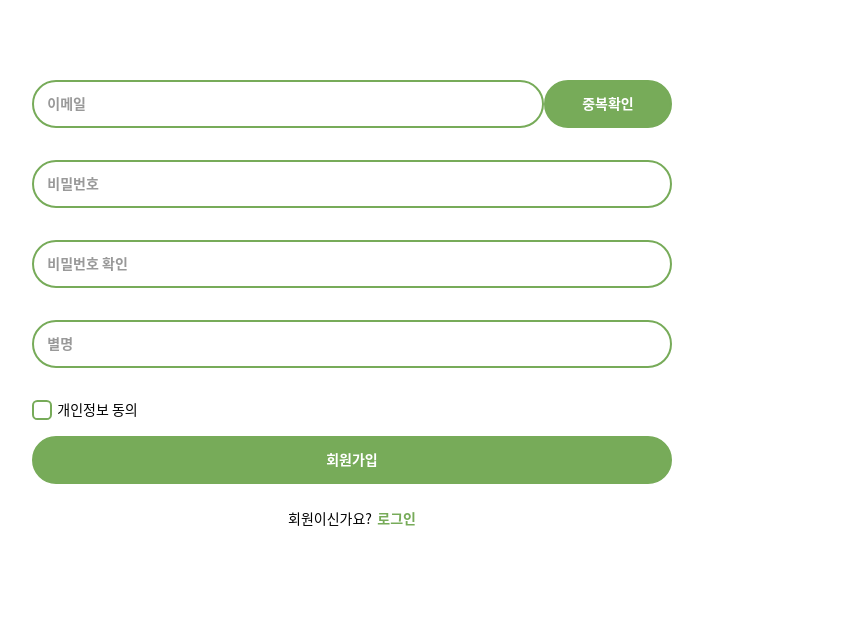
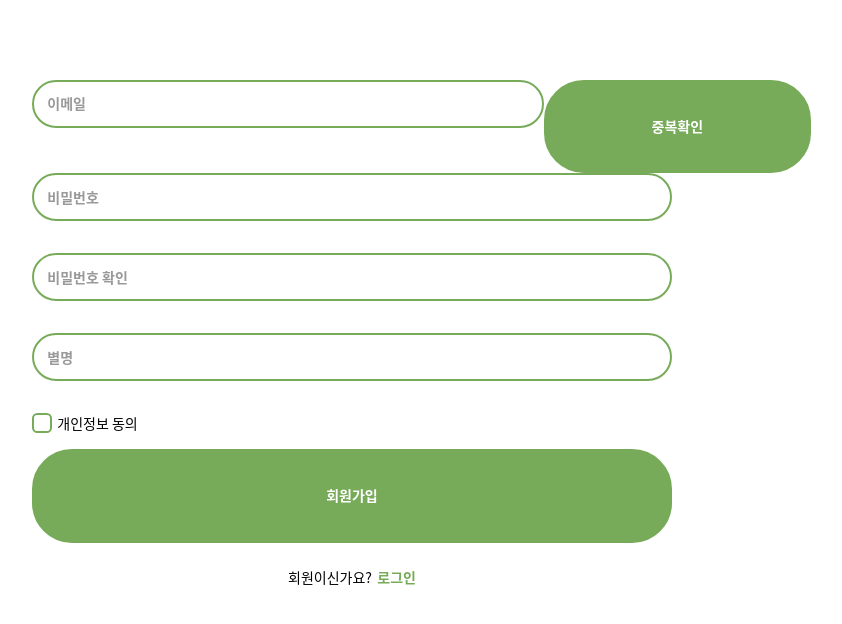
Before and after one commit to dev-damdam/healing-message, a Vue app: page / in a window 1280 px wide. Shown: the top 624 px of the page, without its empty margins (288-1130 px from the left). Built offline with nearby package versions, Linux system fonts and the light colour scheme.

Commit message:
modify hm-button (min-width, min-height)

```diff
--- a/src/components/elements/hm-button.vue
+++ b/src/components/elements/hm-button.vue
@@ -33,6 +33,8 @@ export default {
 .hm-button {
   button {
     width: 100%;
+    min-width: px(100);
+    min-height: px(35);
     padding: px(5) px(5);
     box-sizing: border-box;
     border-radius: px(15);
```
